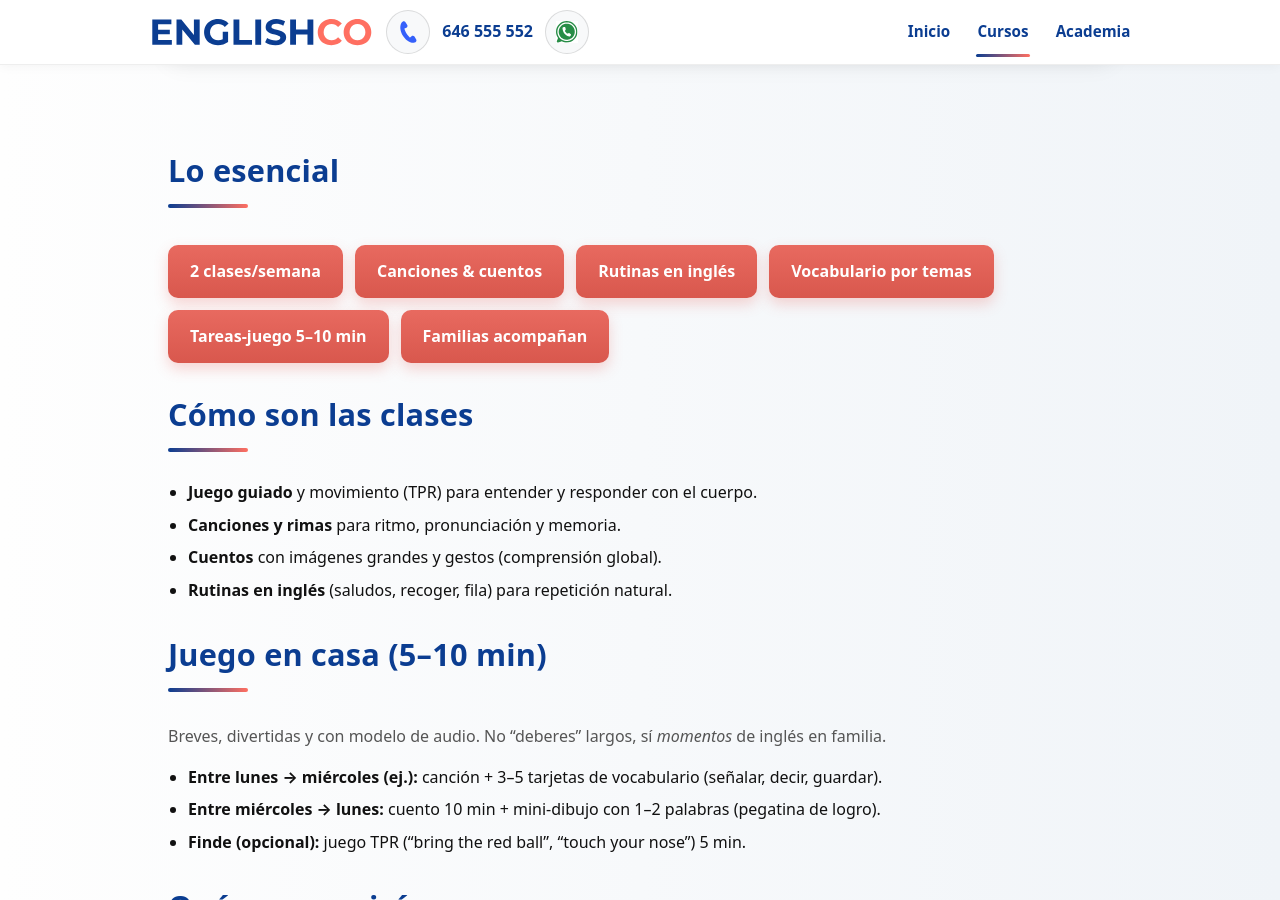
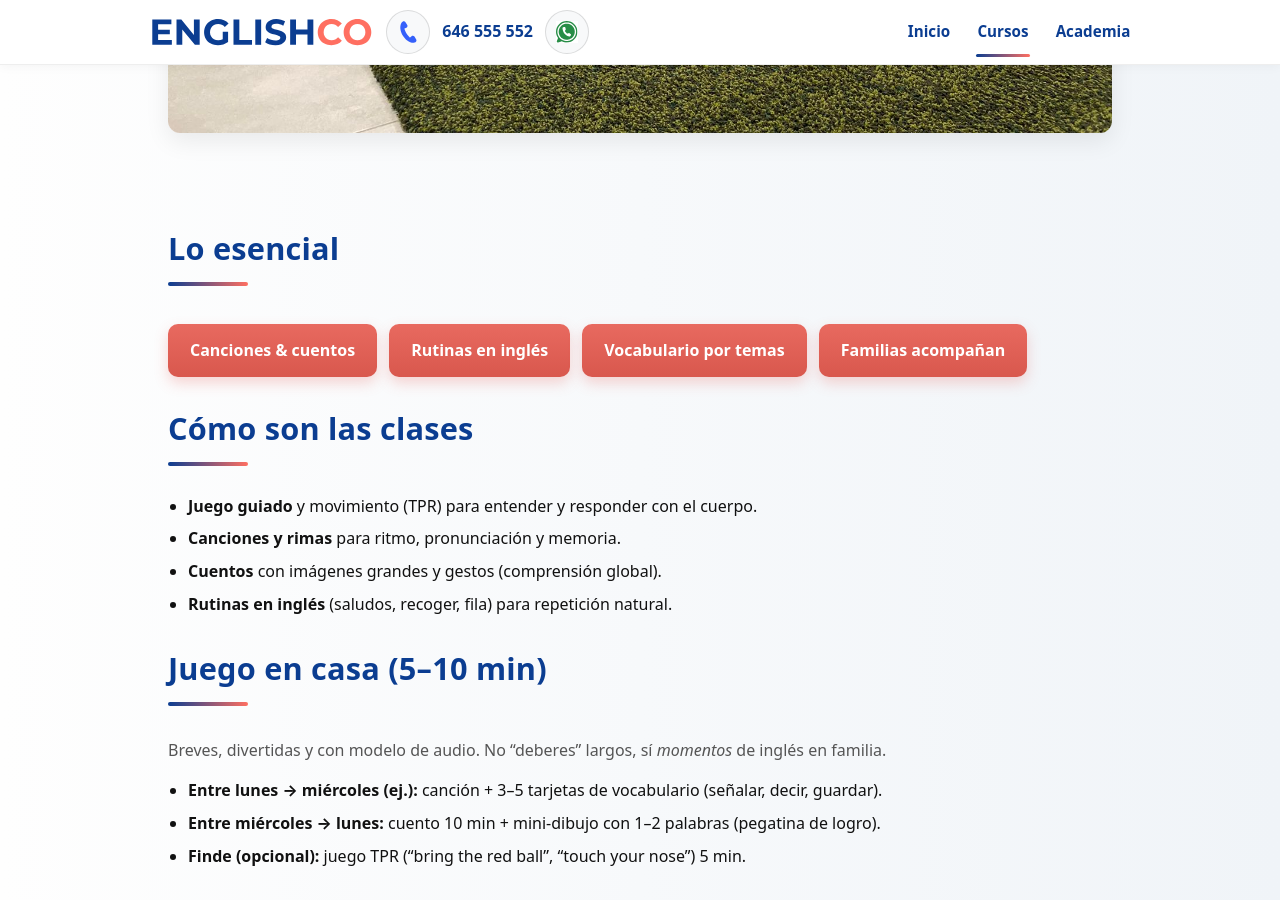
Before and after one commit to dixonbruce/englishco, a Jekyll site: the page built from infantil.html, in a window 1280 px wide and 900 px high, scrolled down 890 px. Built offline with Jekyll 4.4.1, drawn with Linux system fonts in a browser that asks for light colours.

Commit message:
Update infantil.html

```diff
--- a/infantil.html
+++ b/infantil.html
@@ -16,7 +16,7 @@
         En el aula: <strong>juego, canciones, cuentos y rutinas</strong>.
         En casa: <strong>tareas-juego cortas</strong> (5–10&nbsp;min) con la familia.
       </p>
-      <img src="/infantil_estudiante.jpg" alt="Niños en actividades de inglés infantil" class="classroom-img" />
+      <img src="/infantil_aula.jpg" alt="Al aula de infantil" class="classroom-img" />
     </div>
   </section>
 
@@ -24,11 +24,9 @@
   <section class="container" aria-label="Resumen del curso">
     <h2>Lo esencial</h2>
     <p class="cta-row">
-      <span class="cta-button cta-button--outline">2 clases/semana</span>
       <span class="cta-button cta-button--outline">Canciones &amp; cuentos</span>
       <span class="cta-button cta-button--outline">Rutinas en inglés</span>
       <span class="cta-button cta-button--outline">Vocabulario por temas</span>
-      <span class="cta-button cta-button--outline">Tareas-juego 5–10&nbsp;min</span>
       <span class="cta-button cta-button--outline">Familias acompañan</span>
     </p>
   </section>
```
